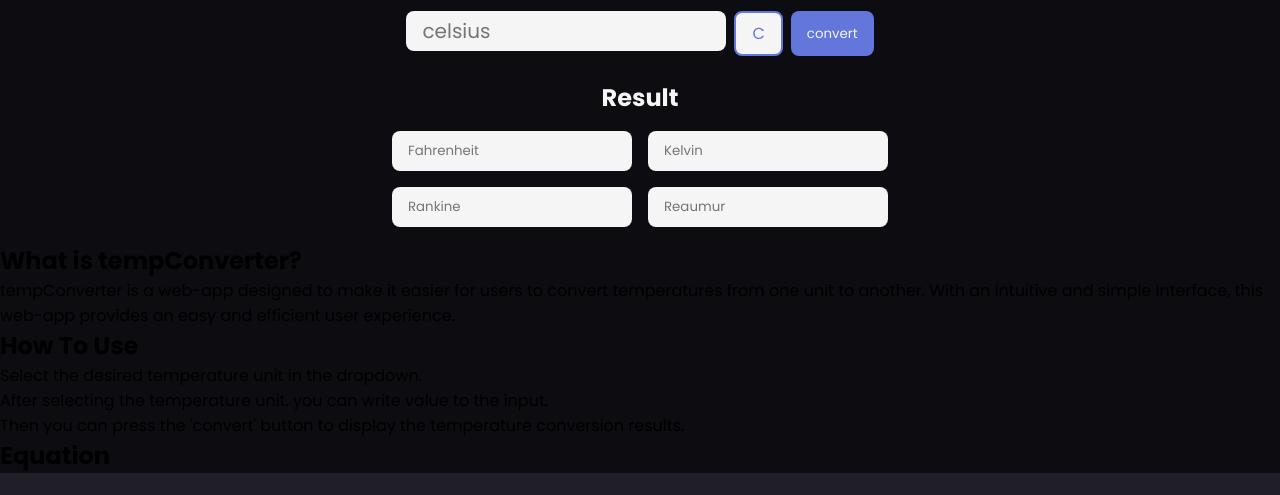
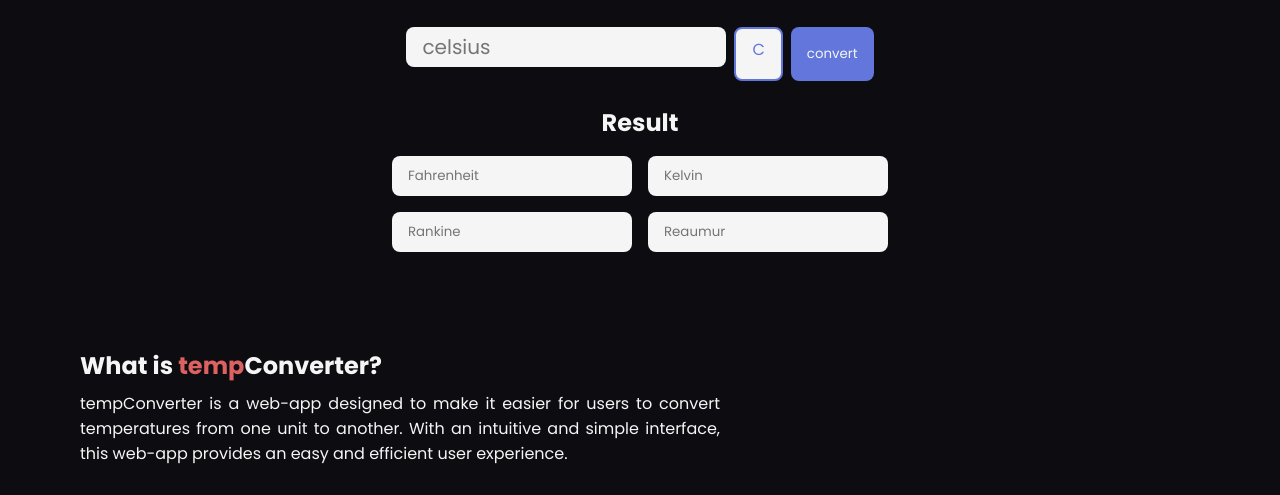
Before and after one commit to Fatechapp/tempConverter, a plain HTML site: page index.html in a window 1280 px wide. Shown: the part 273-768 px from the top of the page. Drawn offline with Linux system fonts and the light colour scheme.

Commit message:
Update style.css

```diff
--- a/style/style.css
+++ b/style/style.css
@@ -3,6 +3,7 @@
     --darkBlue: #201E27;
     --blue: #6276dc;
     --lightblue: #929fde;
+    --salmon: #DC6262;
     --white: #F5F5F5;
 }
 * {
@@ -28,6 +29,19 @@ a {
 a:hover {
     color: var(--blue);
     transition: 0.25s ease-out;
+}
+a::after {
+    content: '';
+    display: block;
+    padding-bottom: 0.5rem;
+    border-bottom: 0.1rem solid var(--white);
+    box-shadow: 0px 16px 20px var(--blue);
+    transform: scaleX(0);
+    transition: 0.15s ease-in-out;
+}
+a:hover::after {
+    transform: scaleX(1);
+    transition: 0.15s ease-in-out;
 }
 
 /* NAV */
@@ -58,7 +72,7 @@ nav {
 /* APPS */
 .apps {
     color: var(--white);
-    padding: 1rem 0rem;
+    padding: 2rem 0rem 5rem 0rem;
 
     display: flex;
     flex-direction: column;
@@ -125,6 +139,7 @@ nav {
     font-size: 1.25rem;
     width: 20rem;
     height: 2.5rem;
+    flex: 18 0 20rem;
 }
 .input-submit {
     background: var(--blue);
@@ -143,7 +158,7 @@ nav {
     background: var(--white);
     padding: 0.5rem 1rem;
     border-radius: 0.5rem;
-    width: 15rem !important;
+    width: 15rem;
     height: 2.5rem;
 }
 .temp-selected {
@@ -217,6 +232,46 @@ nav {
     gap: 2rem;
     width: 50rem;
 } */
+
+/* INTRODUCTION */
+#introduction p, #tutorial p {
+    text-align: justify;
+}
+
+span {
+    color: var(--salmon);
+}
+#introduction, #tutorial {
+    display: flex;
+    justify-content: flex-start;
+    align-items: center;
+    min-width: 30vw;
+    max-width: 100vw;
+
+    color: var(--white);
+    padding: 1rem 5rem;
+}
+.introduction-information, .tutorial-content  {
+    display: flex;
+    flex-direction: column;
+    justify-content: flex-start;
+    align-items: flex-start;
+    gap: 0.5rem;
+    min-width: 10rem;
+    max-width: 40rem;
+}
+/* TUTORIAL */
+
+/* EQUATION */
+#equation {
+    display: flex;
+    flex-direction: column;
+    justify-content: center;
+    align-items: center;
+    padding: 1rem 5rem;
+
+    color: var(--white);
+}
 
 /* FOOTER */
 footer {
```
